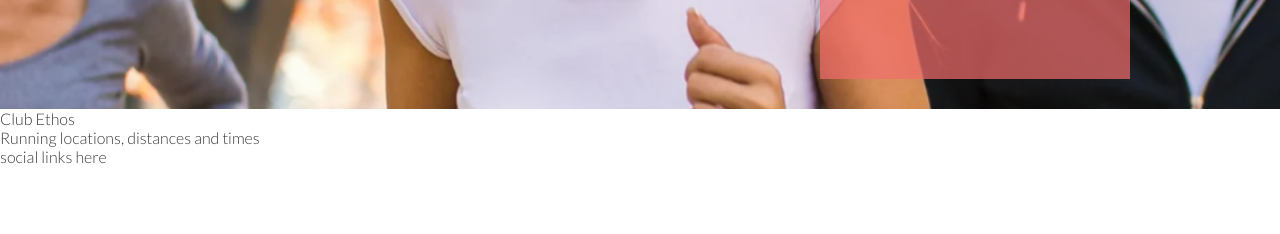
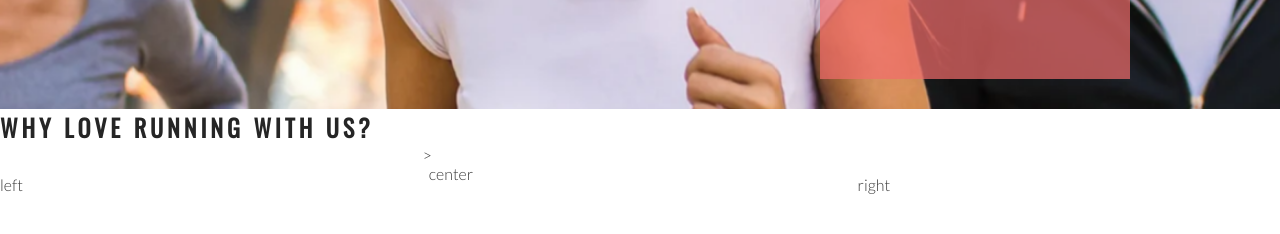
Before and after one commit to pappa025/Love-Running, a plain HTML site: page index.html in a window 1280 px wide. Shown: the part 566-800 px from the top of the page. Drawn offline with nearby package versions, Linux system fonts and the light colour scheme.

Commit message:
Add club ethos main structure

```diff
--- a/assets/css/style.css
+++ b/assets/css/style.css
@@ -23,6 +23,7 @@ h1, h2 {
 #logo {
     float: left;
     font-size: 280%;
+    margin-left: 30px;
 }
 
 #menu {
@@ -103,3 +104,23 @@ h1, h2 {
 
     position: absolute;
 }
+/* club ethos */
+
+#club-ethos {
+    height: 600px;
+}
+
+#left-about {
+    padding-top: 30px;
+    width: 33%;
+    float: left;
+}
+#right-about {
+    padding-top: 30px;
+    width: 33%;
+    float: right;
+}
+#center-about {
+    width: 33%;
+    margin: 0 auto;
+}
--- a/index.html
+++ b/index.html
@@ -35,8 +35,11 @@
             <h3>Dublin Docklands & Phoenix Park</h3>
         </div>
     </section>
-    <section>
-        Club Ethos
+    <section id="club-ethos">
+        <h1>Why Love Running With Us?</h1>>
+        <div id="left-about">left</div>
+        <div id="right-about">right</div>
+        <div id="center-about">center</div>
     </section>
     <section>
         Running locations, distances and times
```
